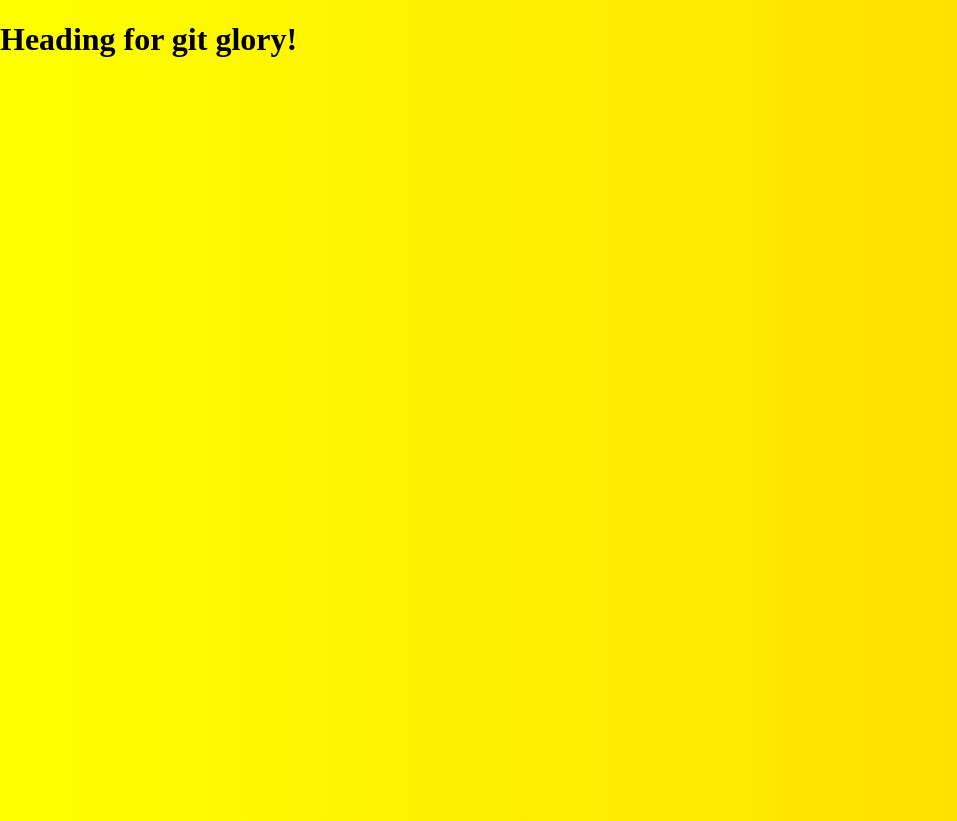
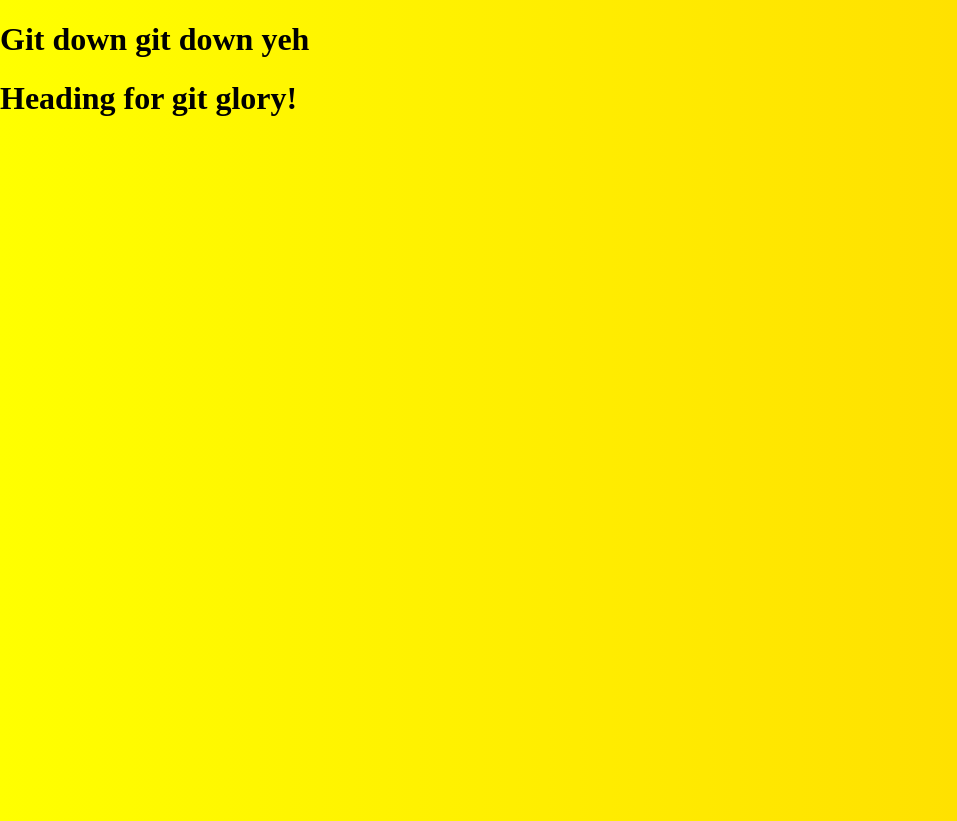
Before and after one commit to mrbenbot/git-test, a plain HTML site: page index.html in a window 1280 px wide. Shown: the whole page, without its empty margins (0-957 px from the left). Drawn offline with Linux system fonts and the light colour scheme.

Commit message:
pun completed and implimented

```diff
--- a/index.html
+++ b/index.html
@@ -7,7 +7,9 @@
     <link rel="stylesheet" type="text/css" href="./style.css" />
   </head>
   <body>
-    <header></header>
+    <header>
+      <h1>Git down git down yeh</h1>
+    </header>
     <main>
       <h1>Heading for git glory!</h1>
     </main>
```
